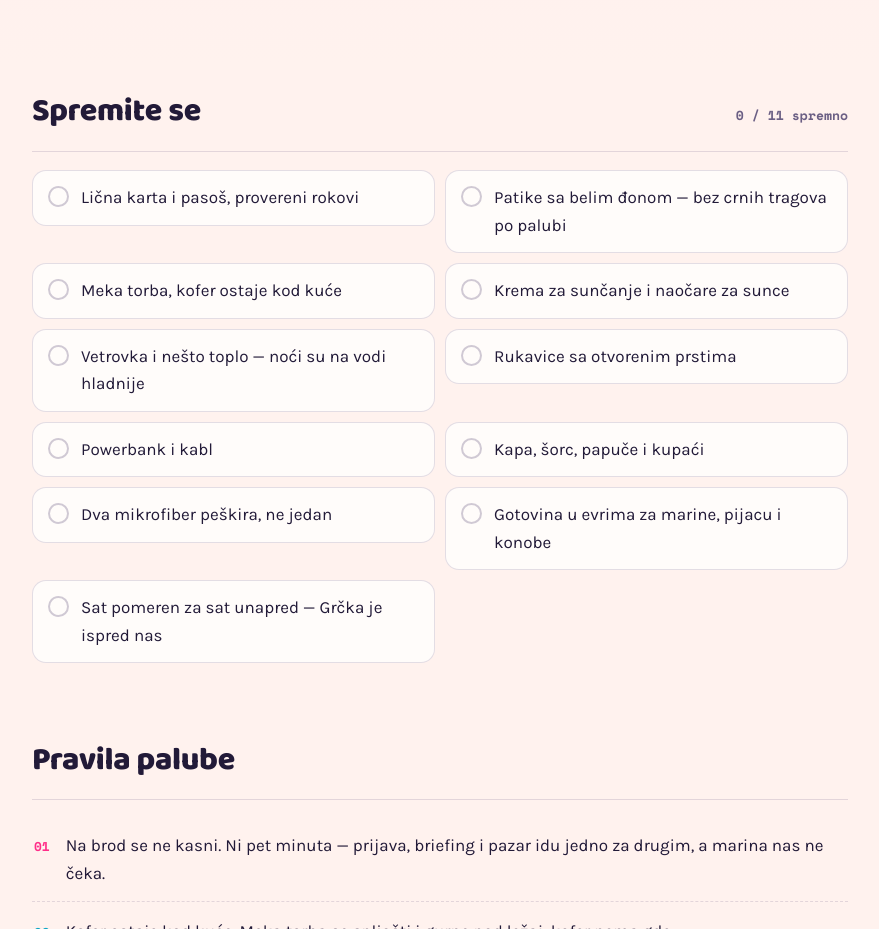
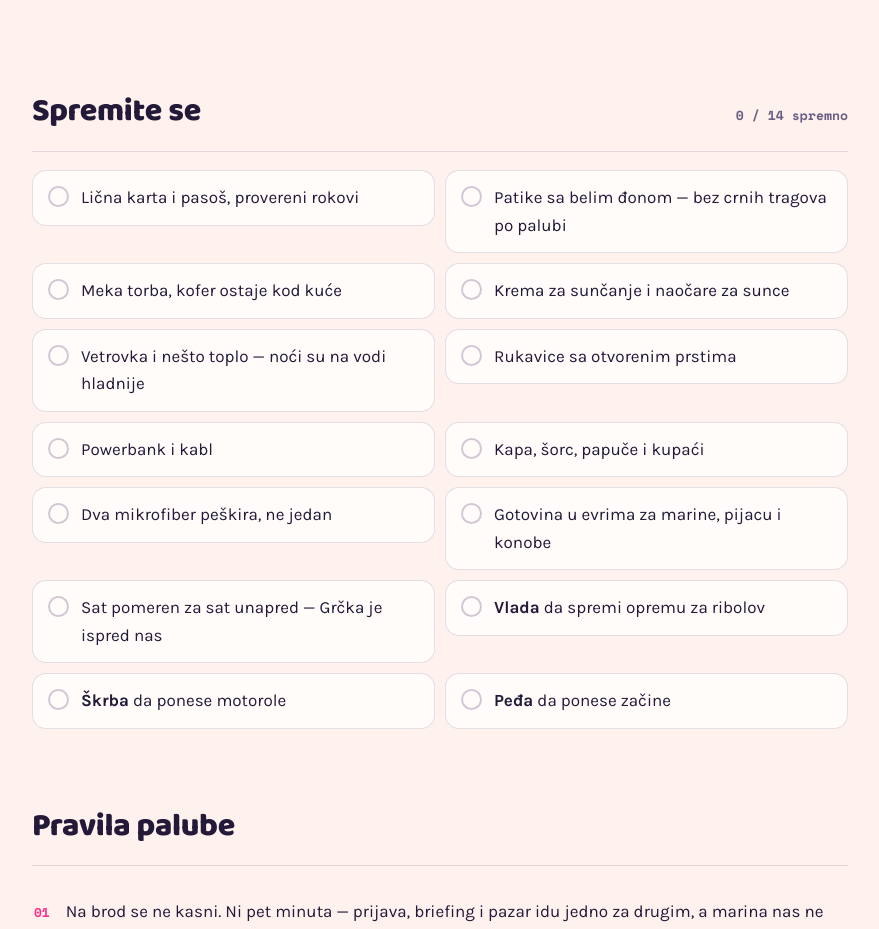
Before and after one commit to nemanjahp/lollipop, a website: page artifact.html in a window 1280 px wide. Shown: the part 1179-2108 px from the top of the page, without its empty margins (200-1079 px from the left). Drawn offline with nearby package versions, Linux system fonts and the light colour scheme.

Commit message:
Dodaj lična zaduženja na spisak
Vlada — oprema za ribolov, Škrba — motorole, Peđa — začini.
Ime zaduženog je podebljano da se izdvoji od opštih stavki.

```diff
--- a/artifact.html
+++ b/artifact.html
@@ -155,6 +155,7 @@
   .item[aria-pressed="true"]{background:transparent;border-style:dashed}
   .item[aria-pressed="true"] .box{background:var(--lime);border-color:var(--lime)}
   .item[aria-pressed="true"] .box svg{opacity:1;transform:scale(1)}
+  .item .txt b{font-weight:700}
   .item[aria-pressed="true"] .txt{color:var(--ink-2);text-decoration:line-through;text-decoration-thickness:1px}
 
   /* ---------- rules ---------- */
@@ -249,7 +250,7 @@
   <section>
     <div class="sechead">
       <h2 class="sec">Spremite se</h2>
-      <p class="tally" id="tally">0 / 11 spremno</p>
+      <p class="tally" id="tally">0 / 14 spremno</p>
     </div>
     <ul class="list" id="list">
       <li><button class="item" type="button" aria-pressed="false"><span class="box"><svg viewBox="0 0 16 16" aria-hidden="true"><path d="M2 8.5l4 4 8-9" fill="none" stroke="#0B2A14" stroke-width="2.6" stroke-linecap="round" stroke-linejoin="round"/></svg></span><span class="txt">Lična karta i pasoš, provereni rokovi</span></button></li>
@@ -263,6 +264,9 @@
       <li><button class="item" type="button" aria-pressed="false"><span class="box"><svg viewBox="0 0 16 16" aria-hidden="true"><path d="M2 8.5l4 4 8-9" fill="none" stroke="#0B2A14" stroke-width="2.6" stroke-linecap="round" stroke-linejoin="round"/></svg></span><span class="txt">Dva mikrofiber peškira, ne jedan</span></button></li>
       <li><button class="item" type="button" aria-pressed="false"><span class="box"><svg viewBox="0 0 16 16" aria-hidden="true"><path d="M2 8.5l4 4 8-9" fill="none" stroke="#0B2A14" stroke-width="2.6" stroke-linecap="round" stroke-linejoin="round"/></svg></span><span class="txt">Gotovina u evrima za marine, pijacu i konobe</span></button></li>
       <li><button class="item" type="button" aria-pressed="false"><span class="box"><svg viewBox="0 0 16 16" aria-hidden="true"><path d="M2 8.5l4 4 8-9" fill="none" stroke="#0B2A14" stroke-width="2.6" stroke-linecap="round" stroke-linejoin="round"/></svg></span><span class="txt">Sat pomeren za sat unapred — Grčka je ispred nas</span></button></li>
+      <li><button class="item" type="button" aria-pressed="false"><span class="box"><svg viewBox="0 0 16 16" aria-hidden="true"><path d="M2 8.5l4 4 8-9" fill="none" stroke="#0B2A14" stroke-width="2.6" stroke-linecap="round" stroke-linejoin="round"/></svg></span><span class="txt"><b>Vlada</b> da spremi opremu za ribolov</span></button></li>
+      <li><button class="item" type="button" aria-pressed="false"><span class="box"><svg viewBox="0 0 16 16" aria-hidden="true"><path d="M2 8.5l4 4 8-9" fill="none" stroke="#0B2A14" stroke-width="2.6" stroke-linecap="round" stroke-linejoin="round"/></svg></span><span class="txt"><b>Škrba</b> da ponese motorole</span></button></li>
+      <li><button class="item" type="button" aria-pressed="false"><span class="box"><svg viewBox="0 0 16 16" aria-hidden="true"><path d="M2 8.5l4 4 8-9" fill="none" stroke="#0B2A14" stroke-width="2.6" stroke-linecap="round" stroke-linejoin="round"/></svg></span><span class="txt"><b>Peđa</b> da ponese začine</span></button></li>
     </ul>
   </section>
 
```
Also changed, not shown: index.html (+5 -1 lines).
